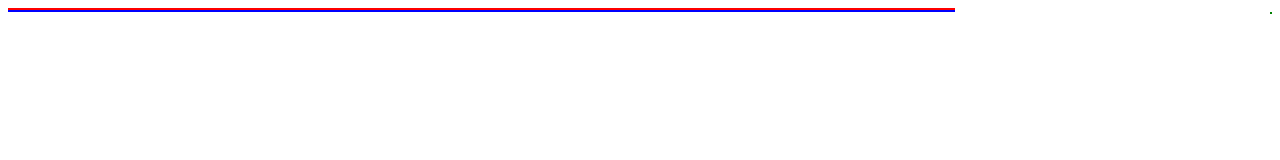
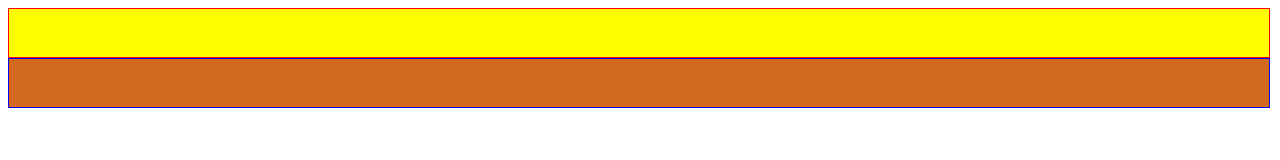
Before and after one commit to 14795321/workspace_2023_01, a plain HTML site: page workspace/css/aula-12-grid.html in a window 1280 px wide. Shown: the top 160 px of the page. Drawn offline with Linux system fonts and the light colour scheme.

Commit message:
subindo aula 12

```diff
--- a/workspace/css/aula-12-grid.css
+++ b/workspace/css/aula-12-grid.css
@@ -3,8 +3,8 @@
 .container {
     display: grid;
     grid-template-columns: repeat(4, 1fr);
-    grid-template-rows: auto;
-    grid-template-areas: "filho1 filho1 filho1" "filho2 filho2 filho2";
+    grid-template-rows: 50px 50px 50px 50px;
+    grid-template-areas: "filho1 filho1 filho1 filho1" "filho2 filho2 filho2 filho2";
 }
 
 .item1 {
```
Also changed, not shown: workspace/css/aula-12-grid.html (+3 -0 lines).
